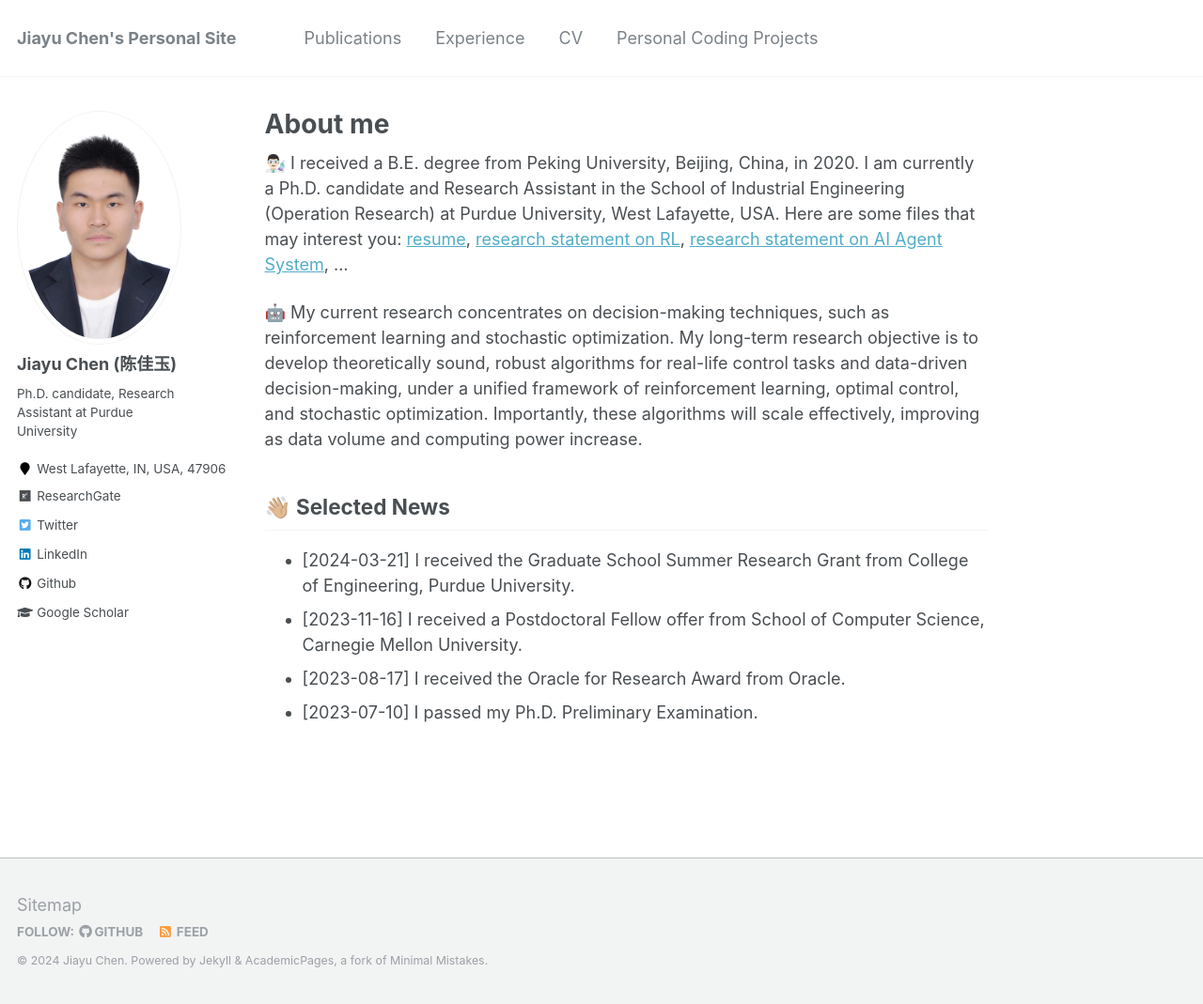
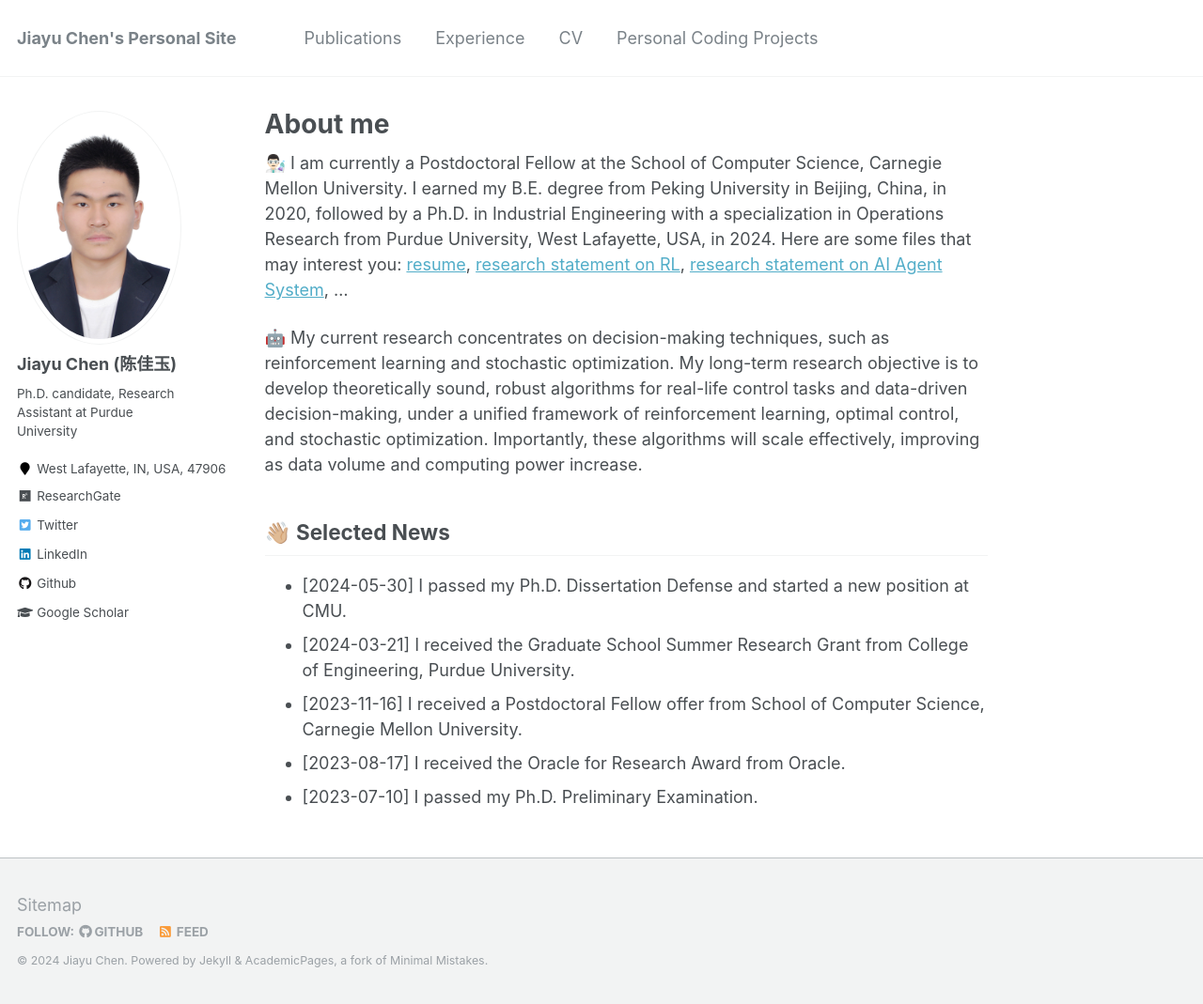
Before and after one commit to LucasCJYSDL/LucasCJYSDL.github.io, a Jekyll site: the page built from _pages/about.md, in a window 1280 px wide and 1069 px high. Shown: the whole window at 94% size. Built offline with Jekyll 4.4.1, drawn with Linux system fonts in a browser that asks for light colours.

Commit message:
new position

```diff
--- a/_pages/about.md
+++ b/_pages/about.md
@@ -8,12 +8,13 @@ redirect_from:
   - /about.html
 ---
 
-👨🏻‍🔬 I received a B.E. degree from Peking University, Beijing, China, in 2020. I am currently a Ph.D. candidate and Research Assistant in the School of Industrial Engineering (Operation Research) at Purdue University, West Lafayette, USA. Here are some files that may interest you: [resume](http://LucasCJYSDL.github.io/files/CV.pdf), [research statement on RL](http://LucasCJYSDL.github.io/files/Research_Statement_RL.pdf), [research statement on AI Agent System](http://LucasCJYSDL.github.io/files/Research_Statement_Agent.pdf), ...
+👨🏻‍🔬 I am currently a Postdoctoral Fellow at the School of Computer Science, Carnegie Mellon University. I earned my B.E. degree from Peking University in Beijing, China, in 2020, followed by a Ph.D. in Industrial Engineering with a specialization in Operations Research from Purdue University, West Lafayette, USA, in 2024.  Here are some files that may interest you: [resume](http://LucasCJYSDL.github.io/files/CV.pdf), [research statement on RL](http://LucasCJYSDL.github.io/files/Research_Statement_RL.pdf), [research statement on AI Agent System](http://LucasCJYSDL.github.io/files/Research_Statement_Agent.pdf), ...
 
 🤖 My current research concentrates on decision-making techniques, such as reinforcement learning and stochastic optimization. My long-term research objective is to develop theoretically sound, robust algorithms for real-life control tasks and data-driven decision-making, under a unified framework of reinforcement learning, optimal control, and stochastic optimization. Importantly, these algorithms will scale effectively, improving as data volume and computing power increase.
 
 ## 👋🏼 Selected News
 
+- [2024-05-30] I passed my Ph.D. Dissertation Defense and started a new position at CMU.
 - [2024-03-21] I received the Graduate School Summer Research Grant from College of Engineering, Purdue University.
 - [2023-11-16] I received a Postdoctoral Fellow offer from School of Computer Science, Carnegie Mellon University.
 - [2023-08-17] I received the Oracle for Research Award from Oracle.
```
